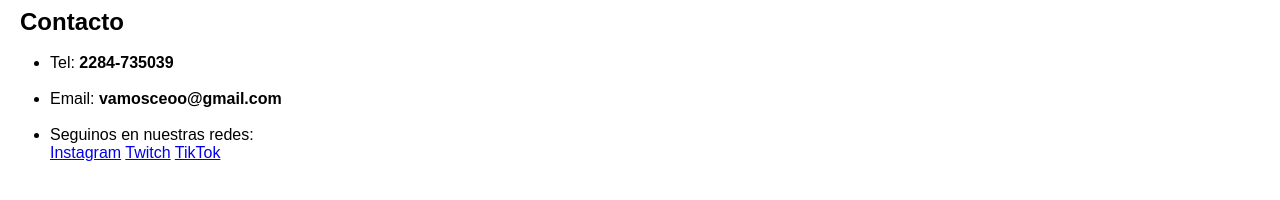
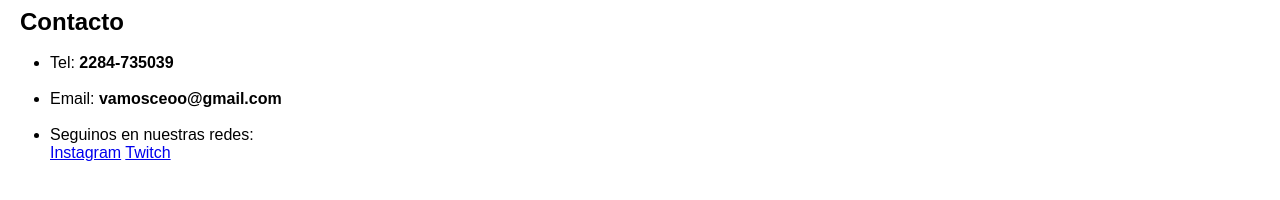
Before and after one commit to k1n6sman/tp2, a plain HTML site: page contacto.html in a window 1280 px wide. Shown: the part 114-314 px from the top of the page. Drawn offline with Linux system fonts and the light colour scheme.

Commit message:
saque tiktok

```diff
--- a/contacto.html
+++ b/contacto.html
@@ -41,7 +41,6 @@
                         <p>Seguinos en nuestras redes: </p>
                         <a href="https://www.instagram.com/gonza.martinez2/">Instagram</a>
                         <a href="https://www.twitch.tv/k1n6cs">Twitch</a>
-                        <a href="https://www.tiktok.com/@gonza.martinez2">TikTok</a>
                     </div>
                 </li>
             </ul>
```
